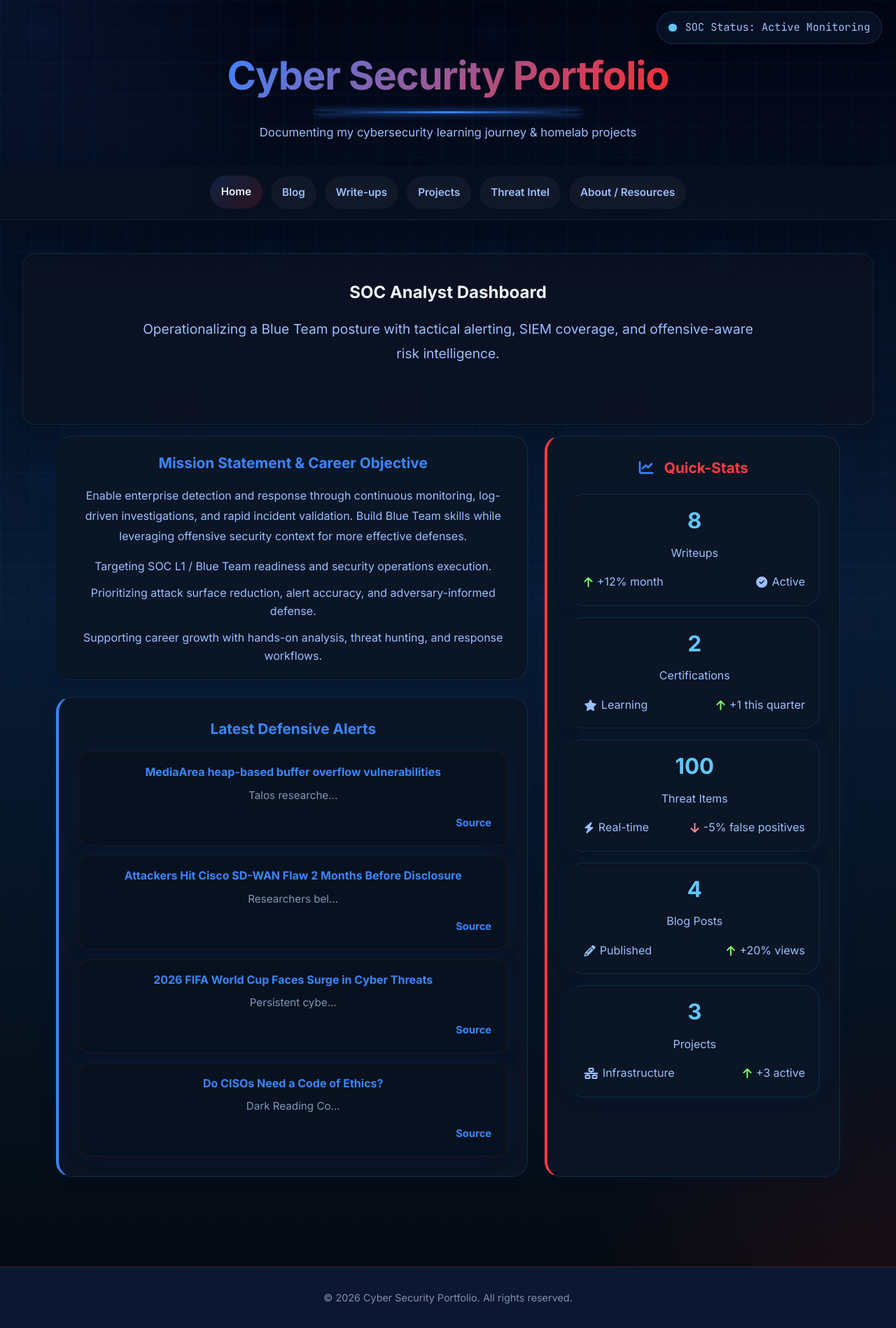
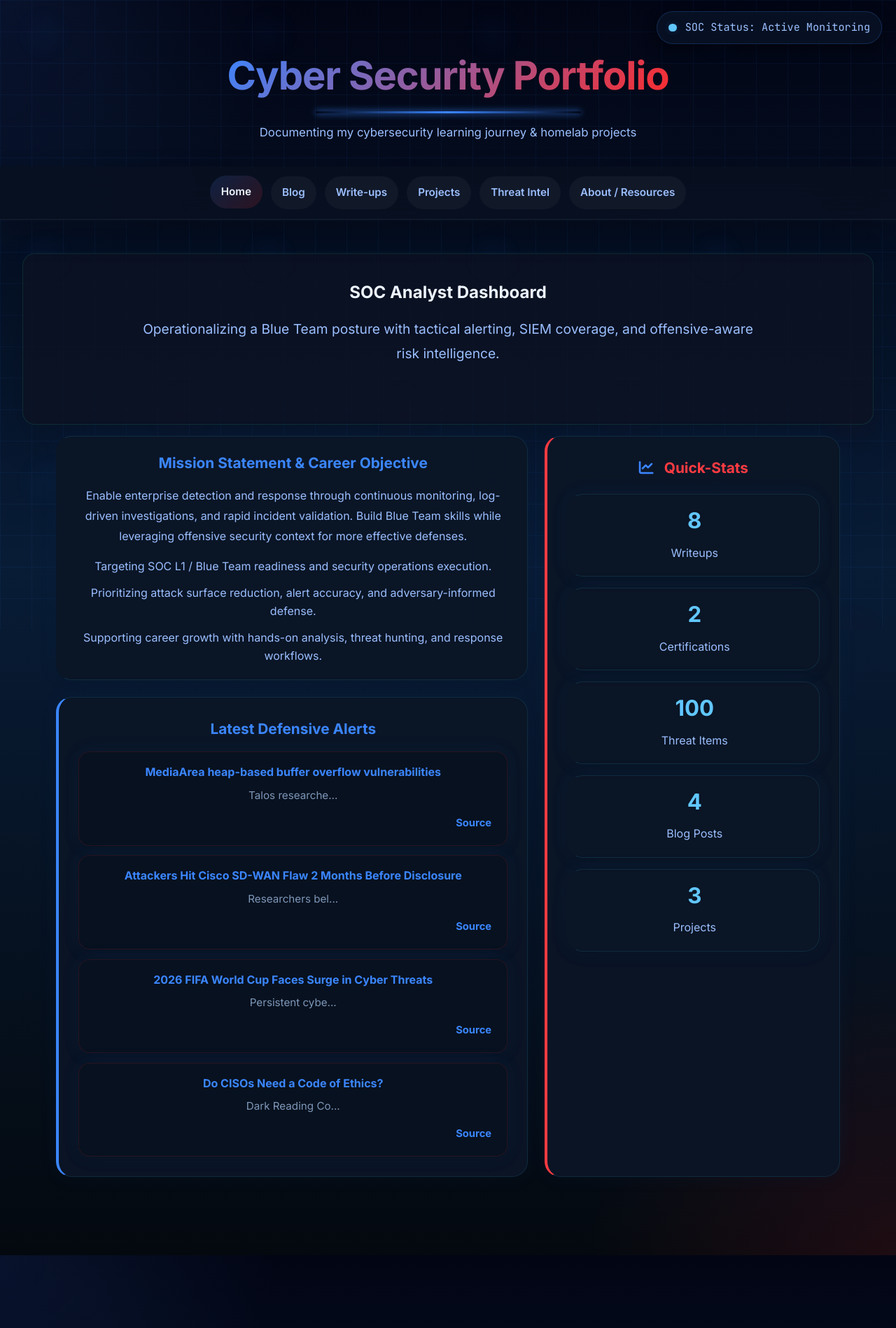
Before and after one commit to bytepo1arbear/cybersecurityblog, a Jekyll site: the page built from index.md, in a window 1280 px wide. Shown: the whole page at 70% size. Built offline with Jekyll 4.4.1, drawn with Linux system fonts in a browser that asks for light colours; a style sheet for code colours, icons or effects is not loaded.

Commit message:
Minor changes and adjustments

```diff
--- a/_layouts/default.html
+++ b/_layouts/default.html
@@ -47,13 +47,6 @@
     {{ content }}
   </main>
 
-  <!-- FOOTER -->
-  <footer>
-    <div class="container">
-      <p>&copy; {{ site.time | date: "%Y" }} {{ site.title }}. All rights reserved.</p>
-    </div>
-  </footer>
-
   <!-- SCRIPTS -->
   <script>
     // Close mobile menu when clicking outside
--- a/_layouts/projects.html
+++ b/_layouts/projects.html
@@ -29,7 +29,7 @@ layout: default
     {{ content }}
   </div>
 
-  <footer class="single-post-footer">
+  <div class="single-post-footer">
     <div class="post-navigation">
       {% if page.previous.url %}
       <a href="{{ page.previous.url | relative_url }}" class="post-nav-btn prev">
@@ -49,5 +49,5 @@ layout: default
         <i class="fas fa-arrow-left"></i> Back to All Projects
       </a>
     </div>
-  </footer>
+  </div>
 </article>
--- a/_layouts/writeup.html
+++ b/_layouts/writeup.html
@@ -33,7 +33,7 @@ layout: default
     {{ content }}
   </div>
 
-  <footer class="single-post-footer">
+  <div class="single-post-footer">
     <div class="post-navigation">
       {% if page.previous.url %}
       <a href="{{ page.previous.url | relative_url }}" class="post-nav-btn prev">
@@ -53,5 +53,5 @@ layout: default
         <i class="fas fa-arrow-left"></i> Back to All Writeups
       </a>
     </div>
-  </footer>
+  </div>
 </article>
--- a/assets/css/style.css
+++ b/assets/css/style.css
@@ -286,7 +286,6 @@ h6 a {
   justify-content: space-between;
   align-items: stretch;
   gap: 1rem;
-  min-height: 140px;
   padding: 1.25rem;
 }
 
@@ -1366,22 +1365,6 @@ article h3 a,
 }
 
 /* ===========================
-   FOOTER
-   =========================== */
-footer {
-  background: var(--bg-secondary);
-  border-top: 1px solid var(--border-accent);
-  padding: 2rem 0;
-  margin-top: 4rem;
-}
-
-footer .container {
-  text-align: center;
-  color: var(--text-muted);
-  font-size: 0.9rem;
-}
-
-/* ===========================
    RESPONSIVE DESIGN
    =========================== */
 @media (max-width: 768px) {
--- a/index.md
+++ b/index.md
@@ -47,42 +47,22 @@ permalink: /
       <div class="stats-card">
         <strong>{{ site.writeups | size }}</strong>
         <span>Writeups</span>
-        <div class="stat-meta">
-          <span><i class="fas fa-arrow-up trend-up"></i> +12% month</span>
-          <span><i class="fas fa-check-circle"></i> Active</span>
-        </div>
       </div>
       <div class="stats-card">
         <strong>2</strong>
         <span>Certifications</span>
-        <div class="stat-meta">
-          <span><i class="fas fa-star"></i> Learning</span>
-          <span><i class="fas fa-arrow-up trend-up"></i> +1 this quarter</span>
-        </div>
       </div>
       <div class="stats-card">
         <strong>{% if site.data.threats and site.data.threats.items %}{{ site.data.threats.items | size }}{% else %}0{% endif %}</strong>
         <span>Threat Items</span>
-        <div class="stat-meta">
-          <span><i class="fas fa-bolt"></i> Real-time</span>
-          <span><i class="fas fa-arrow-down trend-down"></i> -5% false positives</span>
-        </div>
       </div>
       <div class="stats-card">
         <strong>{{ site.posts | size }}</strong>
         <span>Blog Posts</span>
-        <div class="stat-meta">
-          <span><i class="fas fa-pencil-alt"></i> Published</span>
-          <span><i class="fas fa-arrow-up trend-up"></i> +20% views</span>
-        </div>
       </div>
       <div class="stats-card">
         <strong>{{ site.projects | size }}</strong>
         <span>Projects</span>
-        <div class="stat-meta">
-          <span><i class="fas fa-network-wired"></i> Infrastructure</span>
-          <span><i class="fas fa-arrow-up trend-up"></i> +3 active</span>
-        </div>
       </div>
     </div>
   </article>
```
